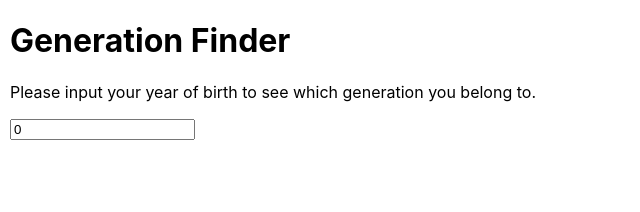
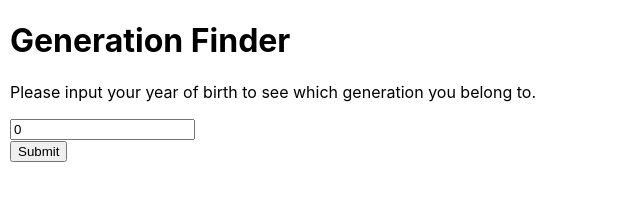
Before and after one commit to edvinpontuslarsson/generation-finder, a React (Create React App) app in the folder client/: page / in a window 1280 px wide. Shown: the top 212 px of the page, without its empty margins (0-640 px from the left). Built offline with nearby package versions, Linux system fonts and the light colour scheme.

Commit message:
happypath implemented

```diff
--- a/client/src/App.js
+++ b/client/src/App.js
@@ -9,9 +9,10 @@ import { getGenerationsData } from './api/api';
 // https://github.com/edvinpontuslarsson/hbg-works-kodtest/blob/ASP.NET_version/web/src/components/CompanySection.js
 
 function App() {
+  const [displayInput, setDisplayInput] = useState(true);
   const [birthYear, setBirthYear] = useState(0);
-  // TODO implement error handling
   const [invalidBirthYear, setInvalidBirthYear] = useState(false);
+  const [userGeneration, setUserGeneration] = useState(null);
 
   const generationsData = getGenerationsData();
 
@@ -19,17 +20,16 @@ function App() {
   // context too much here
   // https://www.freecodecamp.org/news/how-to-validate-forms-in-react/
 
-  // TODO move this into jsx for below input and use state
-  const userGeneration = generationsData.generations.find(
-    //       1991        1981           1991        1996
-    (gen) => birthYear > gen.minYear && birthYear < gen.maxYear
-  );
+  // TODO add button, yeah, that's fine actually, permanently
 
   return (
     <div className="App">
       <h1>Generation Finder</h1>
+      {displayInput && (
+        <>
           <p>
-        Please input your year of birth to see which generation you belong to.
+            Please input your year of birth to see which generation you belong
+            to.
           </p>
           <div>
             <input
@@ -45,6 +45,46 @@ function App() {
               })}
             />
           </div>
+
+          <button
+            onClick={() => {
+              const foundGeneration = generationsData.generations.find(
+                // e.g.
+                //       1991        1981           1991        1996
+                (gen) => birthYear > gen.minYear && birthYear < gen.maxYear
+              );
+
+              if (foundGeneration) {
+                setUserGeneration(foundGeneration);
+                setDisplayInput(false);
+              } else {
+                // TODO err handling
+              }
+            }}
+          >
+            Submit
+          </button>
+        </>
+      )}
+
+      {!displayInput && (
+        <>
+          <h2>You belong to {userGeneration.title}</h2>
+          <p>
+            Born between {userGeneration.minYear} and {userGeneration.maxYear}
+          </p>
+          {userGeneration.famousExamples && (
+            <>
+              <h3>Famous examples:</h3>
+              <ul>
+                {userGeneration.famousExamples.map((ex) => (
+                  <li>{ex}</li>
+                ))}
+              </ul>
+            </>
+          )}
+        </>
+      )}
     </div>
   );
 }
```
Lines whose indentation alone changed are shown as unchanged.
